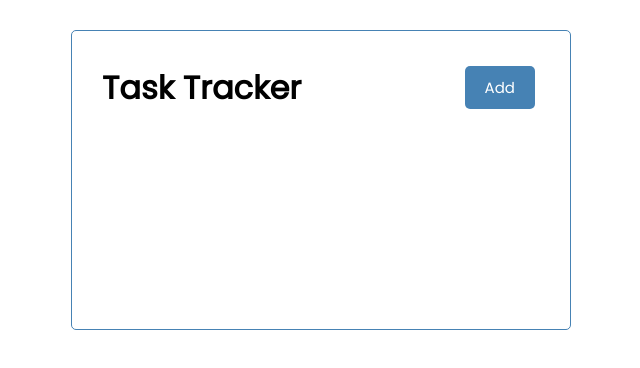
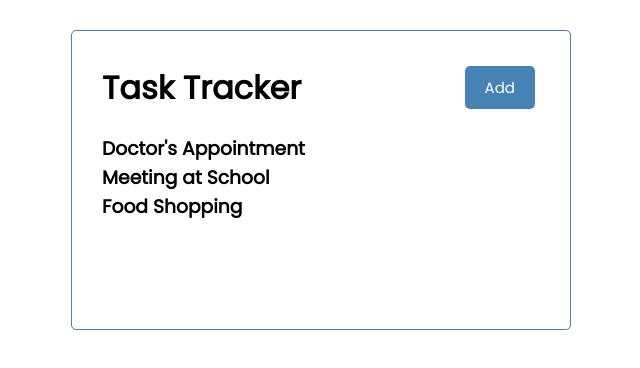
Before and after one commit to EmmanuelOBUjunior/taskTracker, a React (Create React App) app: page / in a window 1280 px wide. Shown: the top 368 px of the page, without its empty margins (319-959 px from the left). Built offline with nearby package versions, Linux system fonts and the light colour scheme.

Commit message:
Task.js is tested and working

```diff
--- a/src/components/Tasks.js
+++ b/src/components/Tasks.js
@@ -23,7 +23,7 @@ const Tasks = () => {
   return (
 	<>
 		{tasks.map((task) =>(
-			<h3 key={task.id}>{task.title}</h3>
+			<h3 key={task.id}>{task.text}</h3>
 		))}
 	</>
   )
```
